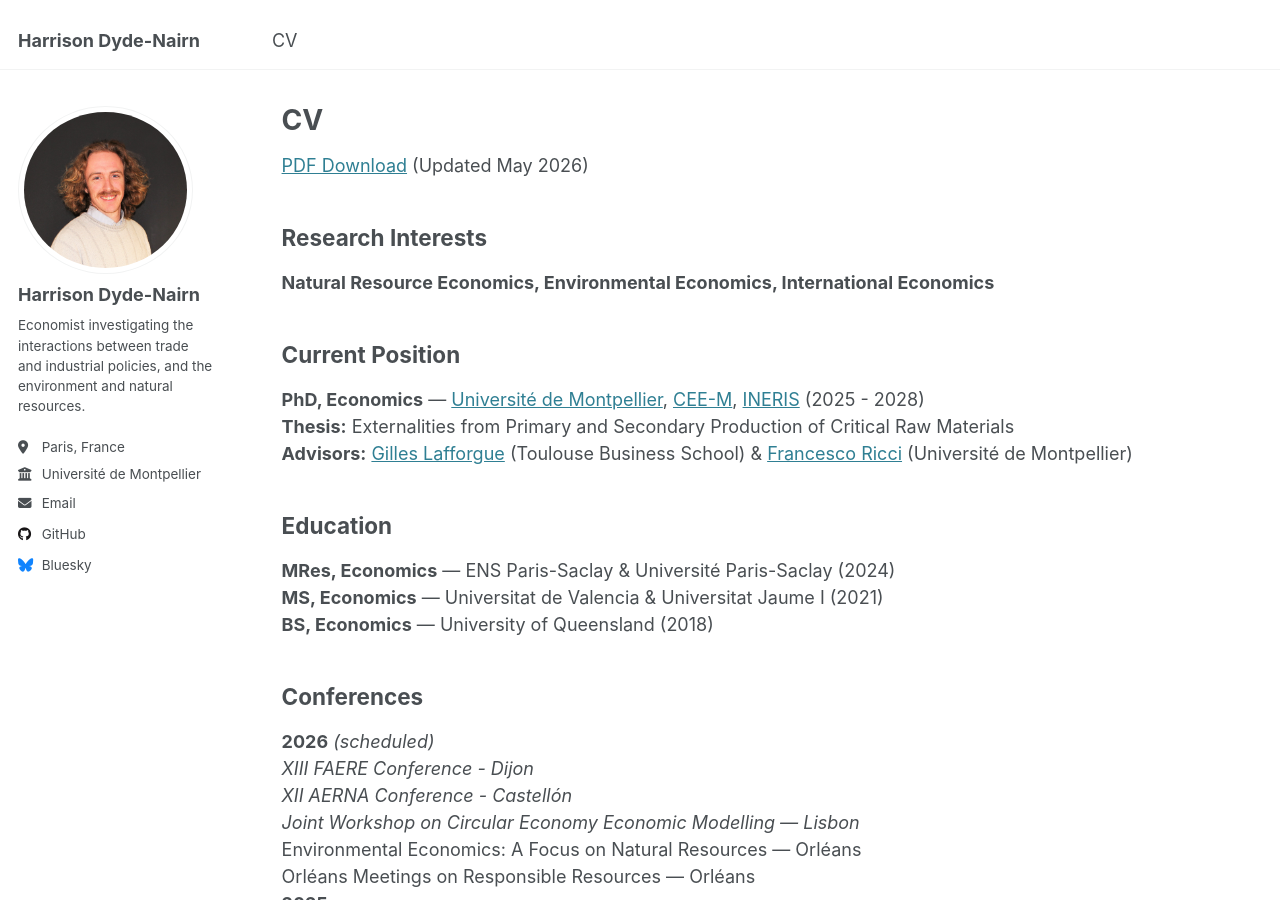
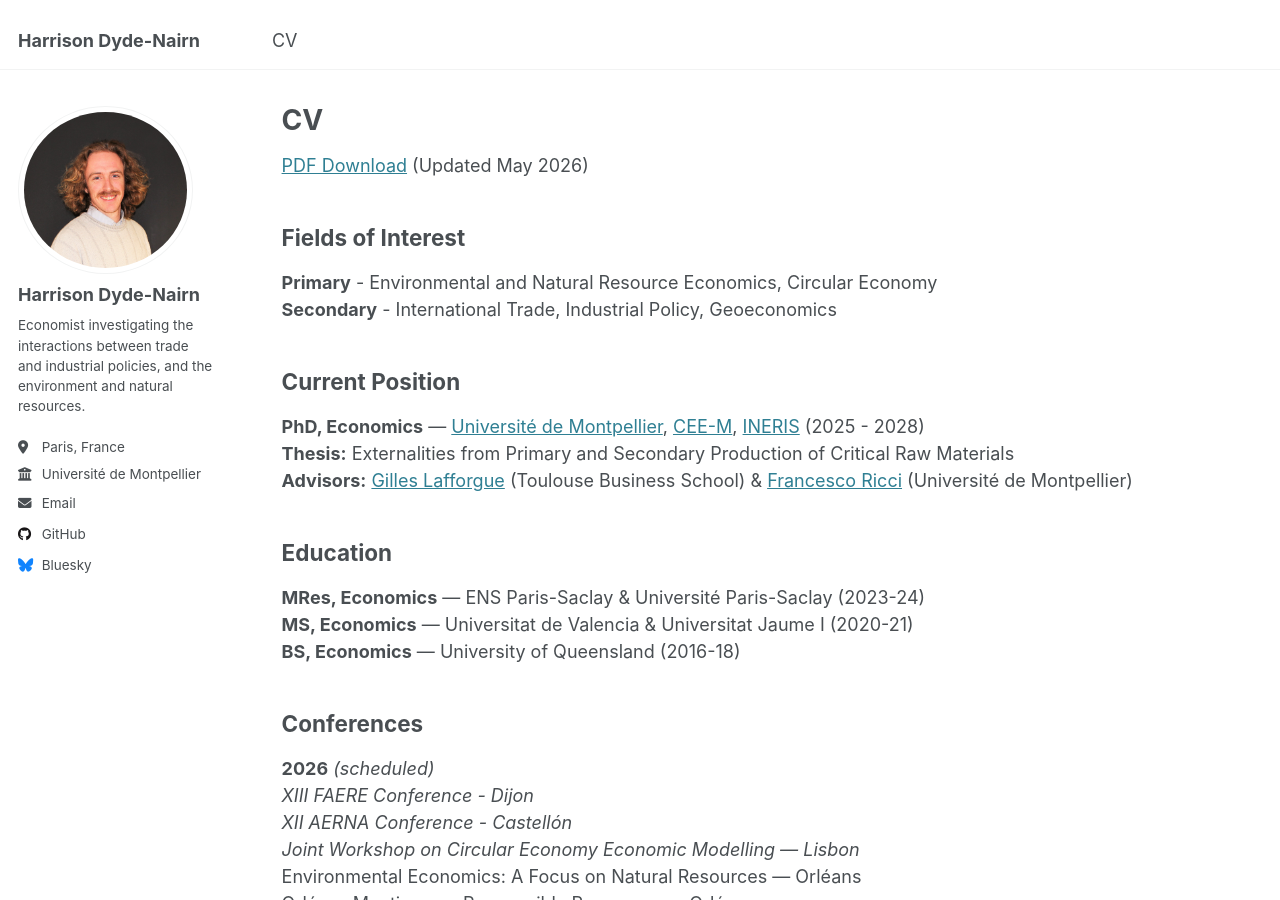
Before and after one commit to hdydenairn/hdydenairn.github.io, a Jekyll site: the page built from _pages/cv.md, in a window 1280 px wide and 900 px high. Built offline with Jekyll 4.4.1, drawn with Linux system fonts in a browser that asks for light colours.

Commit message:
Update cv.md

```diff
--- a/_pages/cv.md
+++ b/_pages/cv.md
@@ -8,11 +8,12 @@ redirect_from:
 ---
 
 
-[PDF Download](https://hdydenairn.github.io/files/cv_may2026.pdf) (Updated May 2026)
+[PDF Download](https://hdydenairn.github.io/files/cv_june2026.pdf) (Updated May 2026)
 
-## Research Interests
+## Fields of Interest
 
-**Natural Resource Economics, Environmental Economics, International Economics**
+**Primary** - Environmental and Natural Resource Economics, Circular Economy<br>
+**Secondary** - International Trade, Industrial Policy, Geoeconomics
 
 ## Current Position
 **PhD, Economics** — [Université de Montpellier](https://economie.edu.umontpellier.fr/), [CEE-M](https://www.cee-m.fr/), [INERIS](https://www.ineris.fr/fr) (2025 - 2028)<br>
@@ -20,9 +21,9 @@ redirect_from:
 **Advisors:** [Gilles Lafforgue](https://sites.google.com/site/gillafforgue/) (Toulouse Business School) & [Francesco Ricci](https://sites.google.com/view/francescoricci/welcome) (Université de Montpellier)
 
 ## Education
-**MRes, Economics** — ENS Paris-Saclay & Université Paris-Saclay (2024)<br>
-**MS, Economics** — Universitat de Valencia & Universitat Jaume I (2021)<br>
-**BS, Economics** — University of Queensland (2018)
+**MRes, Economics** — ENS Paris-Saclay & Université Paris-Saclay (2023-24)<br>
+**MS, Economics** — Universitat de Valencia & Universitat Jaume I (2020-21)<br>
+**BS, Economics** — University of Queensland (2016-18)
 
 
 ## Conferences
```
